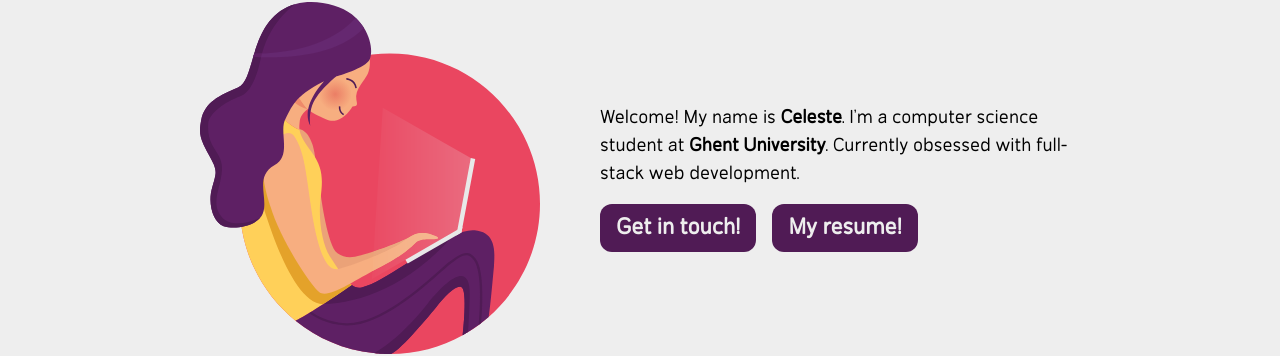
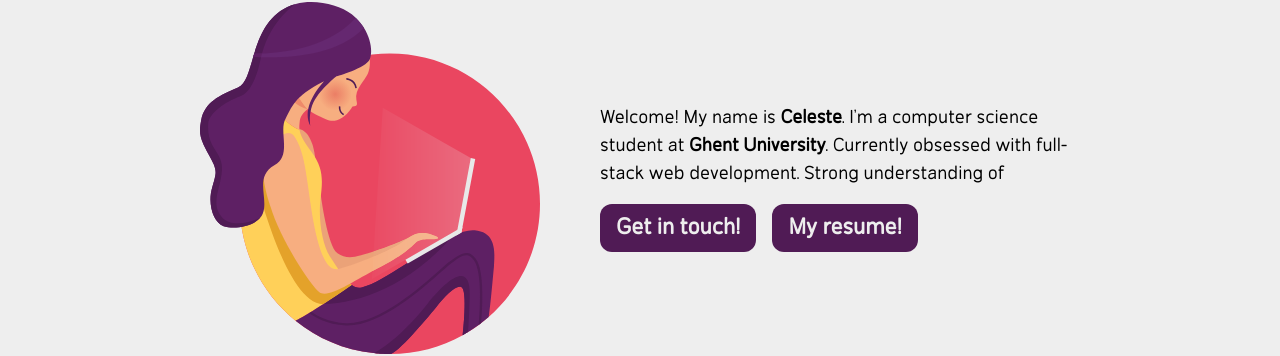
Before and after one commit to ceselder/portfolio, a Next.js app: page / in a window 1280 px wide. Shown: the part 366-722 px from the top of the page. Built offline with nearby package versions, Linux system fonts and the light colour scheme.

Commit message:
build fixes

```diff
--- a/components/TextLoop.jsx
+++ b/components/TextLoop.jsx
@@ -9,7 +9,7 @@ export default function TextLoop({ className, interval, contents }) {
             setIndex(i => (i + 1) % contents.length)
         }, interval)
         return () => { clearInterval(ourInterval) }
-    }, [])
+    })
 
 
     return (
--- a/pages/index.js
+++ b/pages/index.js
@@ -12,7 +12,7 @@ import ContactIcon from '../components/ContactIcon'
 import TextLoop from '../components/TextLoop'
 import Bold from '../components/Bold'
 
-export default function index({ data }) {
+export default function Index({ data }) {
 
   const aboutMeRef = useRef(null);
   const scrollToAboutMe = () => aboutMeRef.current.scrollIntoView({ behavior: 'smooth' })
@@ -46,8 +46,9 @@ export default function index({ data }) {
               <img className='h-[22rem]' src="img/about_me.svg" />
               <div className='self-center text-xl max-w-[30rem]' ref={aboutMeRef}>
                 Welcome! My name is <span className='font-bold'>Celeste</span>.
-                I'm a computer science student at <span className='font-bold'>Ghent University</span>.
+                I&apos;m a computer science student at <span className='font-bold'>Ghent University</span>.
                 Currently obsessed with full-stack web development.
+                Strong understanding of
                 {/* Fluent in <span className='font-bold'>English</span> and <span className='font-bold'>Dutch</span>. */}
                 <div className='flex flex-row gap-x-4 mt-4'>
                   <Button text={'Get in touch!'} />
```
